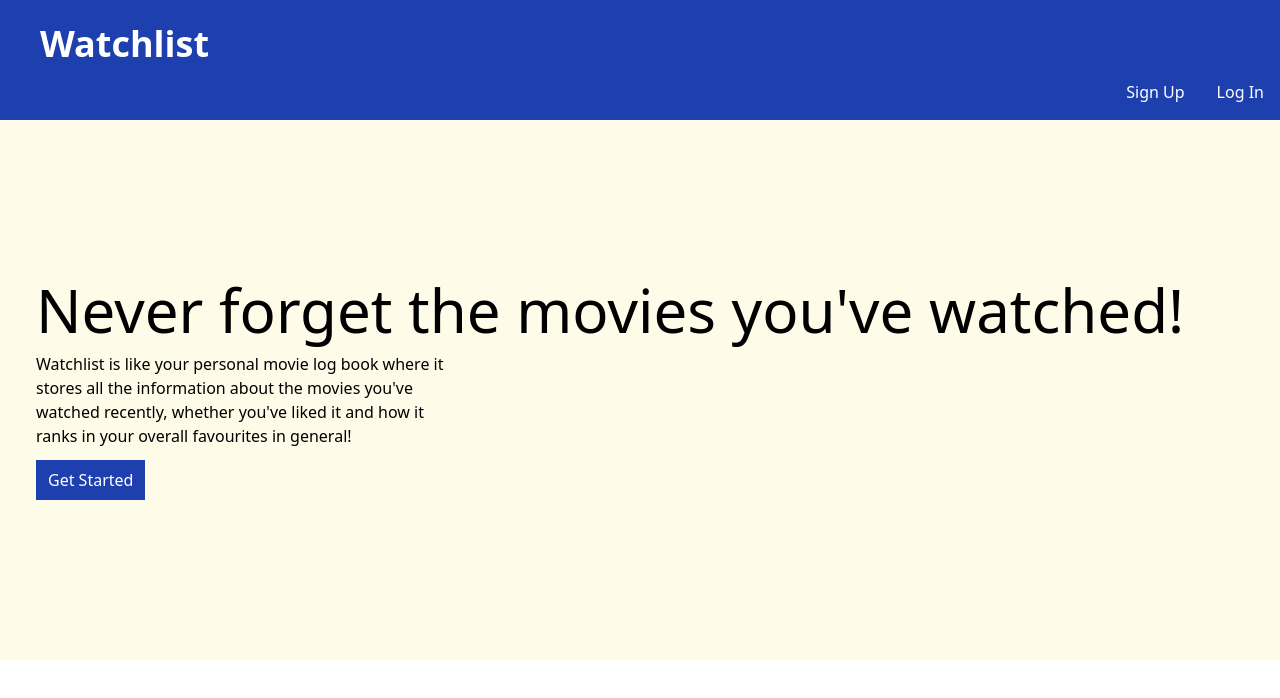
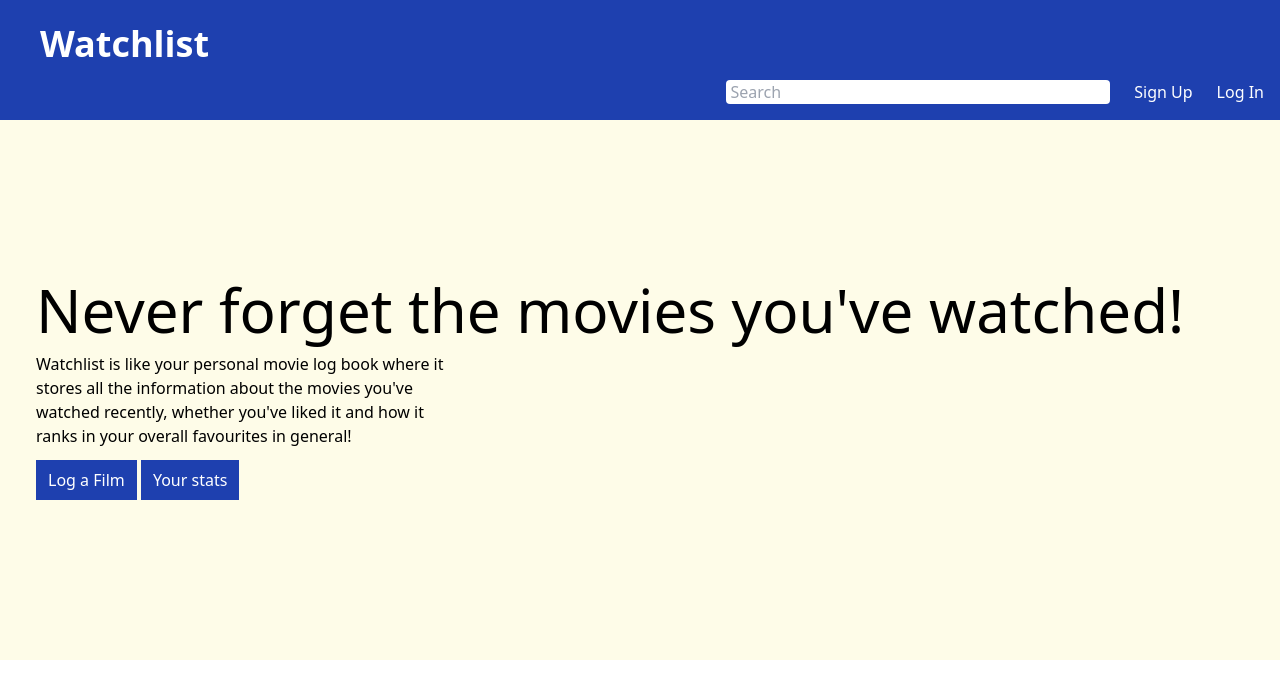
Before and after one commit to MukulSharma10/Watchlist, a website built with Vite: page index.html in a window 1280 px wide. Built offline with nearby package versions, Linux system fonts and the light colour scheme.

Commit message:
Added a new search bar and stats button

```diff
--- a/index.html
+++ b/index.html
@@ -13,6 +13,7 @@
         <h1 class="pt-6 text-align-center text-4xl font-bold font-center">Watchlist</h1>
     </div>
     <ul class="px-4 py-4 flex space-x-6 justify-end">
+        <input class="w-96 rounded m-0 block text-black" type="text" placeholder=" Search">
         <li class="mx-2 cursor-pointer hover:text-black">Sign Up</li>
         <li class="mx-2 cursor-pointer hover:text-black">Log In</li>
     </ul>
@@ -24,7 +25,8 @@
         </div>
         <p class="py-3 w-1/3">Watchlist is like your personal movie log book where it stores all the information about the movies you've watched recently, whether you've liked it and how it ranks in your overall favourites in general! </p>
         <div>
-            <button class="bg-blue-800 text-white px-3 py-2 hover:bg-blue-700 focus:bg-blue-500">Get Started</button>
+            <a href="https://www.imdb.com" ><button class="bg-blue-800 text-white px-3 py-2 hover:bg-blue-700 focus:bg-blue-500">Log a Film</button></a>
+            <a href="https://www.google.com"><button class="bg-blue-800 text-white px-3 py-2 hover:bg-blue-700 focus:bg-blue-500">Your stats</button></a>
         </div>
     </div>
 </main>
```
